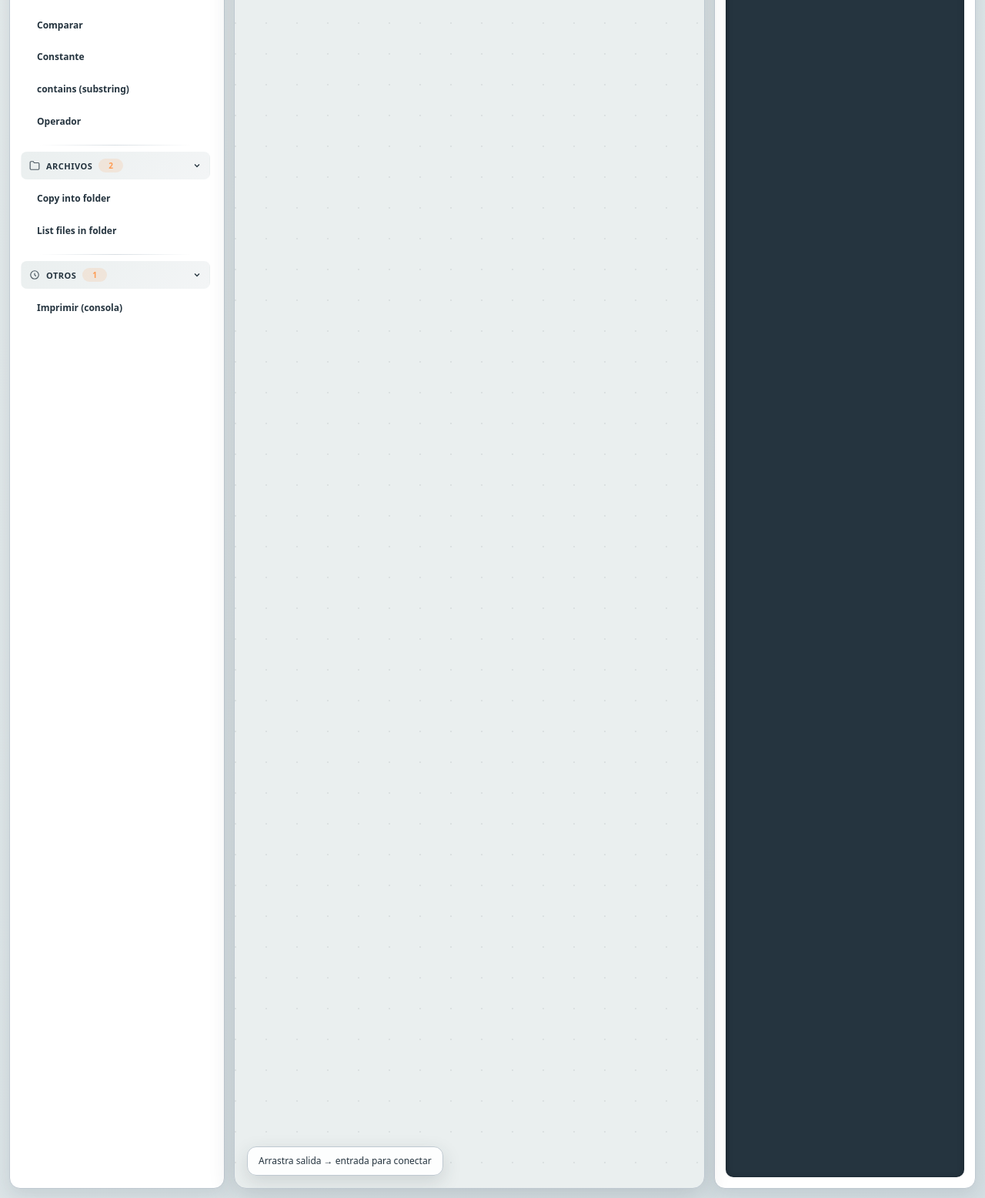
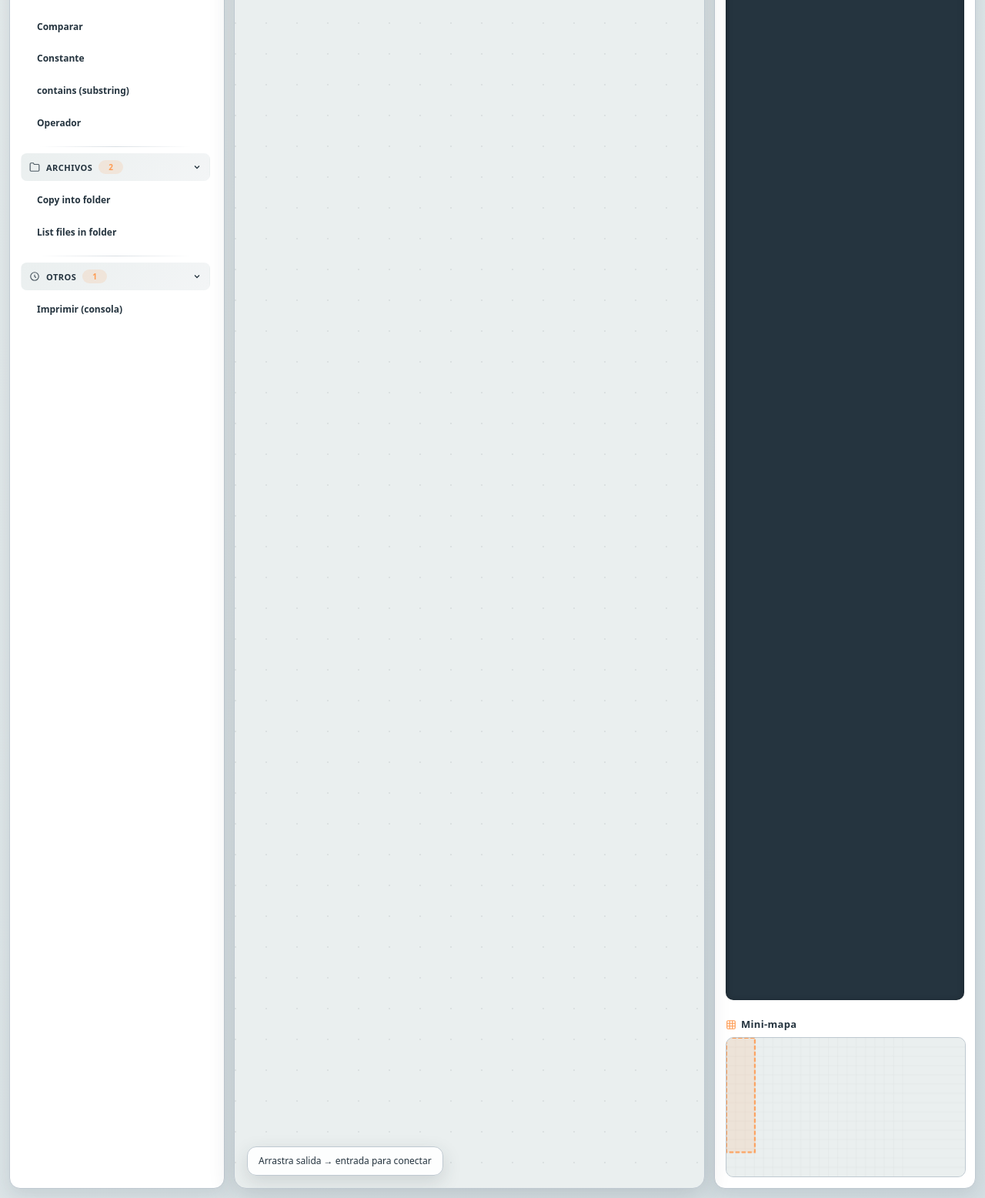
Before and after one commit to AgusMADEV/Proyecto-NodeFlow, a Flask app: page / in a window 1280 px wide. Shown: the part 1044-2600 px from the top of the page at 77% size. Run offline with Flask 3, Linux system fonts and the light colour scheme; some libraries are stand-ins or nearby versions.

Commit message:
minimapa del graf

```diff
--- a/static/app.js
+++ b/static/app.js
@@ -516,8 +516,19 @@
     hasMoved=true;
     const dx=(e.clientX-startX)/scale;
     const dy=(e.clientY-startY)/scale;
-    el.style.left = (origX+dx) + "px";
-    el.style.top  = (origY+dy) + "px";
+    const newX = origX+dx;
+    const newY = origY+dy;
+    el.style.left = newX + "px";
+    el.style.top  = newY + "px";
+
+    // Actualizar también las propiedades x,y del nodo
+    const nodeId = el.dataset.nodeId;
+    const node = nodos.find(n => n.id === nodeId);
+    if (node) {
+      node.x = newX;
+      node.y = newY;
+    }
+
     actualizarConexiones();
     if(conexionEnCurso) actualizarPreviewConexion(e);
   });
@@ -1279,3 +1290,205 @@
   copy: copyNode,
   paste: pasteNode
 };
+
+// ==================== MINI-MAPA ====================
+const minimapCanvas = document.getElementById("minimap");
+const minimapCtx = minimapCanvas ? minimapCanvas.getContext("2d") : null;
+
+// Constantes del mundo (deben coincidir con #mundo en CSS)
+const WORLD_WIDTH = 4000;
+const WORLD_HEIGHT = 3000;
+
+// Throttle para el renderizado del mini-mapa
+let minimapRenderScheduled = false;
+
+/**
+ * Renderiza el mini-mapa con vista general del grafo
+ */
+function renderMinimap() {
+  if (!minimapCtx || !minimapCanvas) return;
+
+  // Si ya hay un render programado, salir
+  if (minimapRenderScheduled) return;
+
+  minimapRenderScheduled = true;
+  requestAnimationFrame(() => {
+    minimapRenderScheduled = false;
+
+    const canvas = minimapCanvas;
+    const ctx = minimapCtx;
+
+    // Ajustar la resolución del canvas para que sea nítido
+    const rect = canvas.getBoundingClientRect();
+    const dpr = window.devicePixelRatio || 1;
+    canvas.width = rect.width * dpr;
+    canvas.height = rect.height * dpr;
+    ctx.scale(dpr, dpr);
+
+    // Calcular escala para que el mundo entero quepa en el mini-mapa
+    const scaleX = rect.width / WORLD_WIDTH;
+    const scaleY = rect.height / WORLD_HEIGHT;
+    const minimapScale = Math.min(scaleX, scaleY);
+
+    // Limpiar canvas
+    ctx.fillStyle = "#EAEFEF";
+    ctx.fillRect(0, 0, rect.width, rect.height);
+
+    // Dibujar grid suave
+    ctx.strokeStyle = "rgba(37, 52, 63, 0.05)";
+    ctx.lineWidth = 0.5;
+    for (let x = 0; x < WORLD_WIDTH; x += 200) {
+      const sx = x * minimapScale;
+      ctx.beginPath();
+      ctx.moveTo(sx, 0);
+      ctx.lineTo(sx, rect.height);
+      ctx.stroke();
+    }
+    for (let y = 0; y < WORLD_HEIGHT; y += 200) {
+      const sy = y * minimapScale;
+      ctx.beginPath();
+      ctx.moveTo(0, sy);
+      ctx.lineTo(rect.width, sy);
+      ctx.stroke();
+    }
+
+    // Dibujar conexiones
+    ctx.strokeStyle = "#FF9B51";
+    ctx.lineWidth = 1.5;
+    ctx.lineCap = "round";
+
+    conexiones.forEach(con => {
+      const fromNode = nodos[con.from];
+      const toNode = nodos[con.to];
+      if (!fromNode || !toNode) return;
+
+      // Obtener posiciones reales de los nodos
+      const fromX = parseFloat(fromNode.el.style.left || "0");
+      const fromY = parseFloat(fromNode.el.style.top || "0");
+      const toX = parseFloat(toNode.el.style.left || "0");
+      const toY = parseFloat(toNode.el.style.top || "0");
+
+      // Usar dimensiones aproximadas (centro del nodo)
+      const centerOffsetX = 110; // mitad de ancho mínimo (220px)
+      const centerOffsetY = 65;  // mitad de alto mínimo (130px)
+
+      const x1 = (fromX + centerOffsetX) * minimapScale;
+      const y1 = (fromY + centerOffsetY) * minimapScale;
+      const x2 = (toX + centerOffsetX) * minimapScale;
+      const y2 = (toY + centerOffsetY) * minimapScale;
+
+      ctx.beginPath();
+      ctx.moveTo(x1, y1);
+      ctx.lineTo(x2, y2);
+      ctx.stroke();
+    });
+
+    // Dibujar nodos - obtener posiciones reales desde los elementos
+    nodos.forEach(n => {
+      // Leer posición real del elemento
+      const nodeX = parseFloat(n.el.style.left || "0");
+      const nodeY = parseFloat(n.el.style.top || "0");
+
+      // Usar dimensiones aproximadas basadas en offsetWidth/offsetHeight
+      const nodeWidth = n.el.offsetWidth || 220;
+      const nodeHeight = n.el.offsetHeight || 130;
+
+      const x = nodeX * minimapScale;
+      const y = nodeY * minimapScale;
+      const w = nodeWidth * minimapScale;
+      const h = nodeHeight * minimapScale;
+
+      // Nodo seleccionado con highlight
+      if (n.id === selectedNodeId) {
+        ctx.fillStyle = "#FF9B51";
+        ctx.strokeStyle = "#25343F";
+        ctx.lineWidth = 2;
+      } else {
+        ctx.fillStyle = "#ffffff";
+        ctx.strokeStyle = "#BFC9D1";
+        ctx.lineWidth = 1;
+      }
+
+      ctx.fillRect(x, y, w, h);
+      ctx.strokeRect(x, y, w, h);
+    });
+
+    // Calcular y dibujar viewport actual
+    const centroRect = centro.getBoundingClientRect();
+    const viewportWidth = centroRect.width / scale;
+    const viewportHeight = centroRect.height / scale;
+    const viewportX = -translateX / scale;
+    const viewportY = -translateY / scale;
+
+    const vx = viewportX * minimapScale;
+    const vy = viewportY * minimapScale;
+    const vw = viewportWidth * minimapScale;
+    const vh = viewportHeight * minimapScale;
+
+    // Viewport semi-transparente
+    ctx.fillStyle = "rgba(255, 155, 81, 0.15)";
+    ctx.fillRect(vx, vy, vw, vh);
+
+    // Borde del viewport
+    ctx.strokeStyle = "#FF9B51";
+    ctx.lineWidth = 2;
+    ctx.setLineDash([4, 4]);
+    ctx.strokeRect(vx, vy, vw, vh);
+    ctx.setLineDash([]);
+  });
+}
+
+/**
+ * Navega al punto clickeado en el mini-mapa
+ */
+function handleMinimapClick(e) {
+  if (!minimapCanvas) return;
+
+  const rect = minimapCanvas.getBoundingClientRect();
+  const x = e.clientX - rect.left;
+  const y = e.clientY - rect.top;
+
+  // Convertir coordenadas del mini-mapa a coordenadas del mundo
+  const scaleX = rect.width / WORLD_WIDTH;
+  const scaleY = rect.height / WORLD_HEIGHT;
+  const minimapScale = Math.min(scaleX, scaleY);
+
+  const worldX = x / minimapScale;
+  const worldY = y / minimapScale;
+
+  // Calcular viewport
+  const centroRect = centro.getBoundingClientRect();
+  const viewportWidth = centroRect.width / scale;
+  const viewportHeight = centroRect.height / scale;
+
+  // Centrar el viewport en el punto clickeado
+  translateX = -(worldX - viewportWidth / 2) * scale;
+  translateY = -(worldY - viewportHeight / 2) * scale;
+
+  aplicarTransform();
+  actualizarConexiones();
+  renderMinimap();
+}
+
+// Event listener para clicks en el mini-mapa
+if (minimapCanvas) {
+  minimapCanvas.addEventListener("click", handleMinimapClick);
+}
+
+// Llamar renderMinimap después de operaciones que cambian el grafo/viewport
+const originalAplicarTransform = aplicarTransform;
+aplicarTransform = function() {
+  originalAplicarTransform();
+  renderMinimap();
+};
+
+const originalActualizarConexiones = actualizarConexiones;
+actualizarConexiones = function() {
+  originalActualizarConexiones();
+  renderMinimap();
+};
+
+// Renderizar mini-mapa inicial
+requestAnimationFrame(() => {
+  renderMinimap();
+});
--- a/static/styles.css
+++ b/static/styles.css
@@ -429,6 +429,48 @@
   margin:0;
   font:12px/1.5 ui-monospace,SFMono-Regular,Menlo,Monaco,Consolas,"Liberation Mono","Courier New",monospace;
   box-shadow: inset 0 2px 8px rgba(0,0,0,.3);
+  min-height: 200px;
+}
+
+/* ===== Mini-mapa ===== */
+#minimap-container {
+  display: flex;
+  flex-direction: column;
+  gap: 8px;
+  margin-top: 12px;
+}
+
+#minimap-container h4 {
+  margin: 0;
+  font: 600 13px/1.2 system-ui;
+  color: var(--primary);
+  letter-spacing: 0.3px;
+  display: flex;
+  align-items: center;
+  gap: 6px;
+}
+
+#minimap-container h4 svg {
+  stroke: var(--accent);
+  flex-shrink: 0;
+}
+
+#minimap {
+  width: 100%;
+  height: 180px;
+  border: 1px solid var(--border);
+  border-radius: 10px;
+  background: var(--bg-light);
+  cursor: pointer;
+  box-shadow: inset 0 1px 4px rgba(0,0,0,.1);
+  transition: all 0.2s ease;
+}
+
+#minimap:hover {
+  border-color: var(--accent);
+  box-shadow:
+    inset 0 1px 4px rgba(0,0,0,.1),
+    0 0 0 3px rgba(255,155,81,.15);
 }
 
 /* ===== Canvas ===== */
--- a/templates/index.html
+++ b/templates/index.html
@@ -68,10 +68,10 @@
       <button
         id="toggle-all-categories"
         type="button"
-        style="padding:4px 8px;border-radius:6px;border:1px solid var(--border);background:#fff;cursor:pointer;color:var(--primary);transition:all 0.2s ease;display:flex;align-items:center;justify-content:center;"
-        title="Colapsar todas las categorías"
+        style="padding:4px 8px;border-radius:6px;border:1px solid var(--border);background:#fff;cursor:pointer;font-size:10px;color:var(--primary);transition:all 0.2s ease;"
+        title="Expandir/Colapsar todas las categorías"
       >
-        <svg width="12" height="12" viewBox="0 0 24 24" fill="none" stroke="currentColor" stroke-width="2.5">
+        <svg width="12" height="12" viewBox="0 0 24 24" fill="none" stroke="currentColor" stroke-width="2">
           <path d="M7 13l5 5 5-5M7 7l5 5 5-5"/>
         </svg>
       </button>
@@ -108,10 +108,22 @@
   <aside id="console">
     <h3>Consola</h3>
     <pre id="log">Listo.</pre>
+    <div id="minimap-container">
+      <h4>
+        <svg width="14" height="14" viewBox="0 0 24 24" fill="none" stroke="currentColor" stroke-width="2">
+          <rect x="3" y="3" width="18" height="18" rx="2"/>
+          <path d="M9 3v18M15 3v18M3 9h18M3 15h18"/>
+        </svg>
+        Mini-mapa
+      </h4>
+      <canvas id="minimap"></canvas>
+    </div>
   </aside>
 
-  <script>
-    window.APP_CONFIG = { baseDir: {{ base_dir|tojson }} };
+  <script id="app-config" type="application/json">
+    {
+      "baseDir": {{ base_dir|tojson }}
+    }
   </script>
   <script src="{{ url_for('static', filename='app.js') }}" type="module"></script>
 </body>
```
